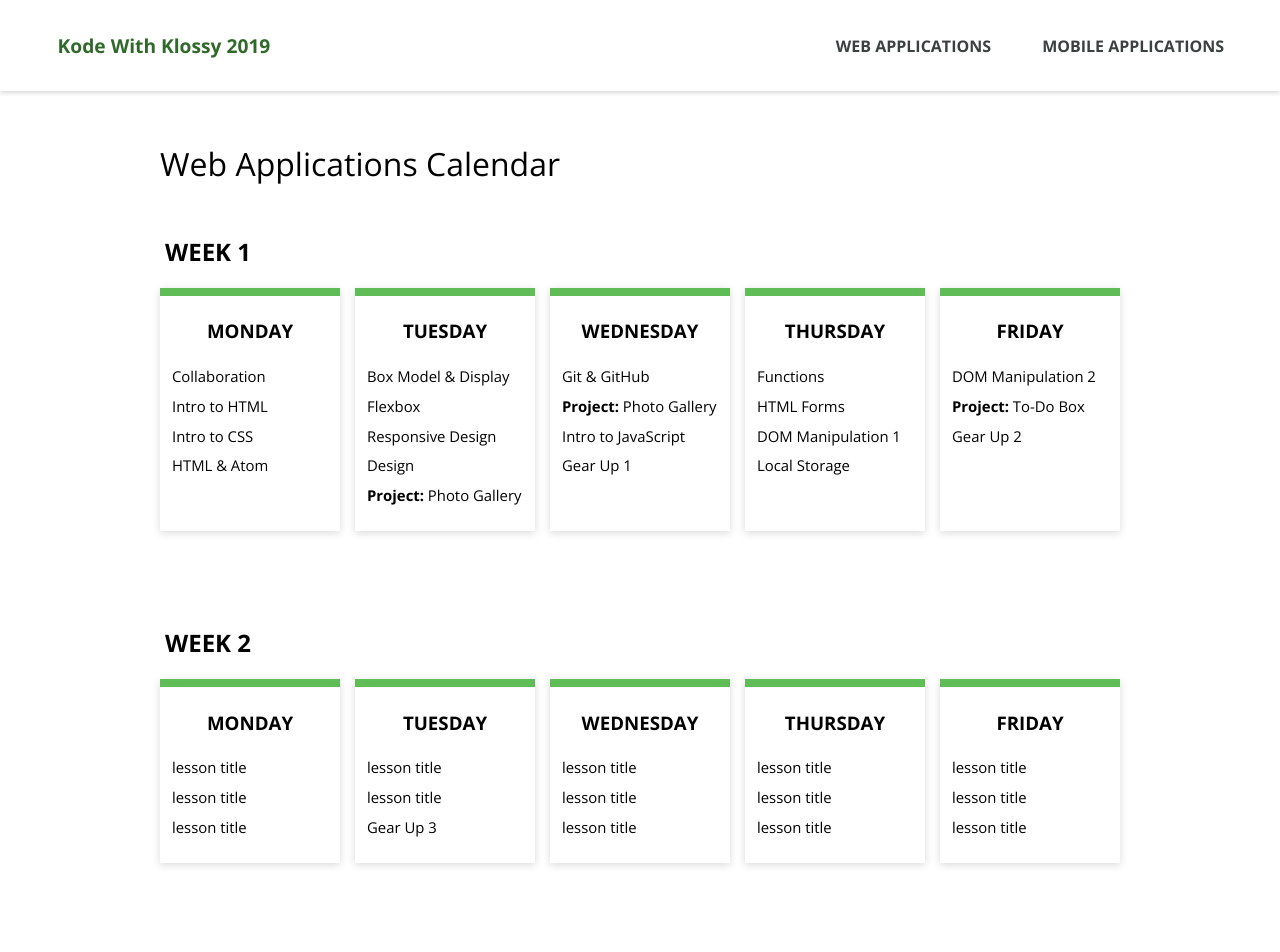
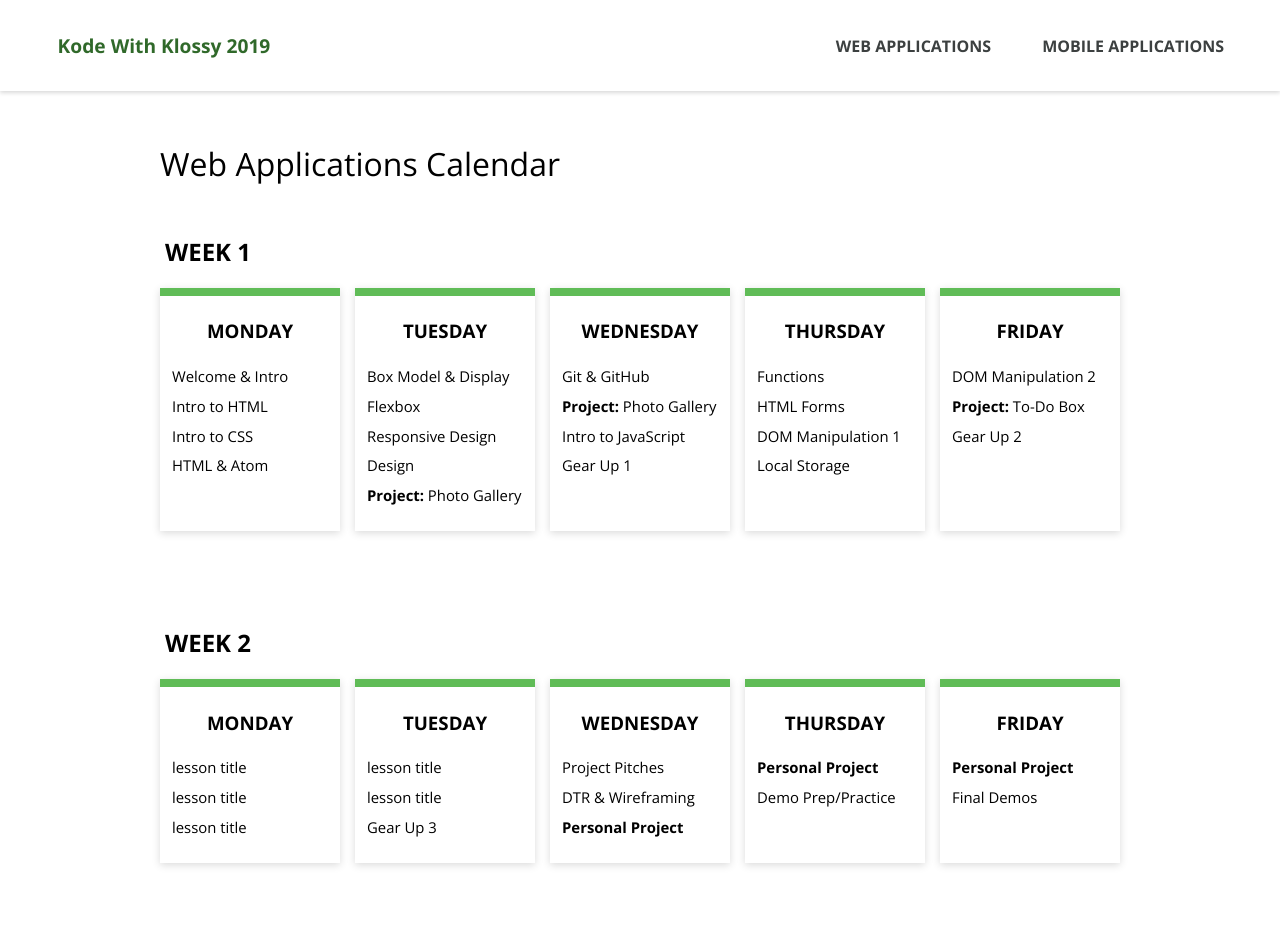
Before and after one commit to ameseee/kwk-curriculum-site, a Jekyll site: the page built from web-app/calendar/index.md, in a window 1280 px wide. Shown: the top 952 px of the page. Built offline with Jekyll 4.4.1, drawn with Linux system fonts in a browser that asks for light colours; nearby versions of some CDN libraries.

Commit message:
Update Web calendar

```diff
--- a/web-app/calendar/index.md
+++ b/web-app/calendar/index.md
@@ -8,7 +8,7 @@
       <article class="day-card">
         <h3>Monday</h3>
         <ul>
-          <li>Collaboration</li>
+          <li>Welcome & Intro</li>
           <li>Intro to HTML</li>
           <li>Intro to CSS</li>
           <li>HTML & Atom</li>
@@ -75,25 +75,23 @@
         <article class="day-card">
         <h3>Wednesday</h3>
         <ul>
-          <li>lesson title</li>
-          <li>lesson title</li>
-          <li>lesson title</li>
+          <li>Project Pitches</li>
+          <li>DTR & Wireframing</li>
+          <li><strong>Personal Project</strong></li>
         </ul>
       </article>
         <article class="day-card">
         <h3>Thursday</h3>
         <ul>
-          <li>lesson title</li>
-          <li>lesson title</li>
-          <li>lesson title</li>
+          <li><strong>Personal Project</strong></li>
+          <li>Demo Prep/Practice</li>
         </ul>
       </article>
         <article class="day-card">
         <h3>Friday</h3>
         <ul>
-          <li>lesson title</li>
-          <li>lesson title</li>
-          <li>lesson title</li>
+          <li><strong>Personal Project</strong></li>
+          <li>Final Demos</li>
         </ul>
       </article>
     </section>
```
